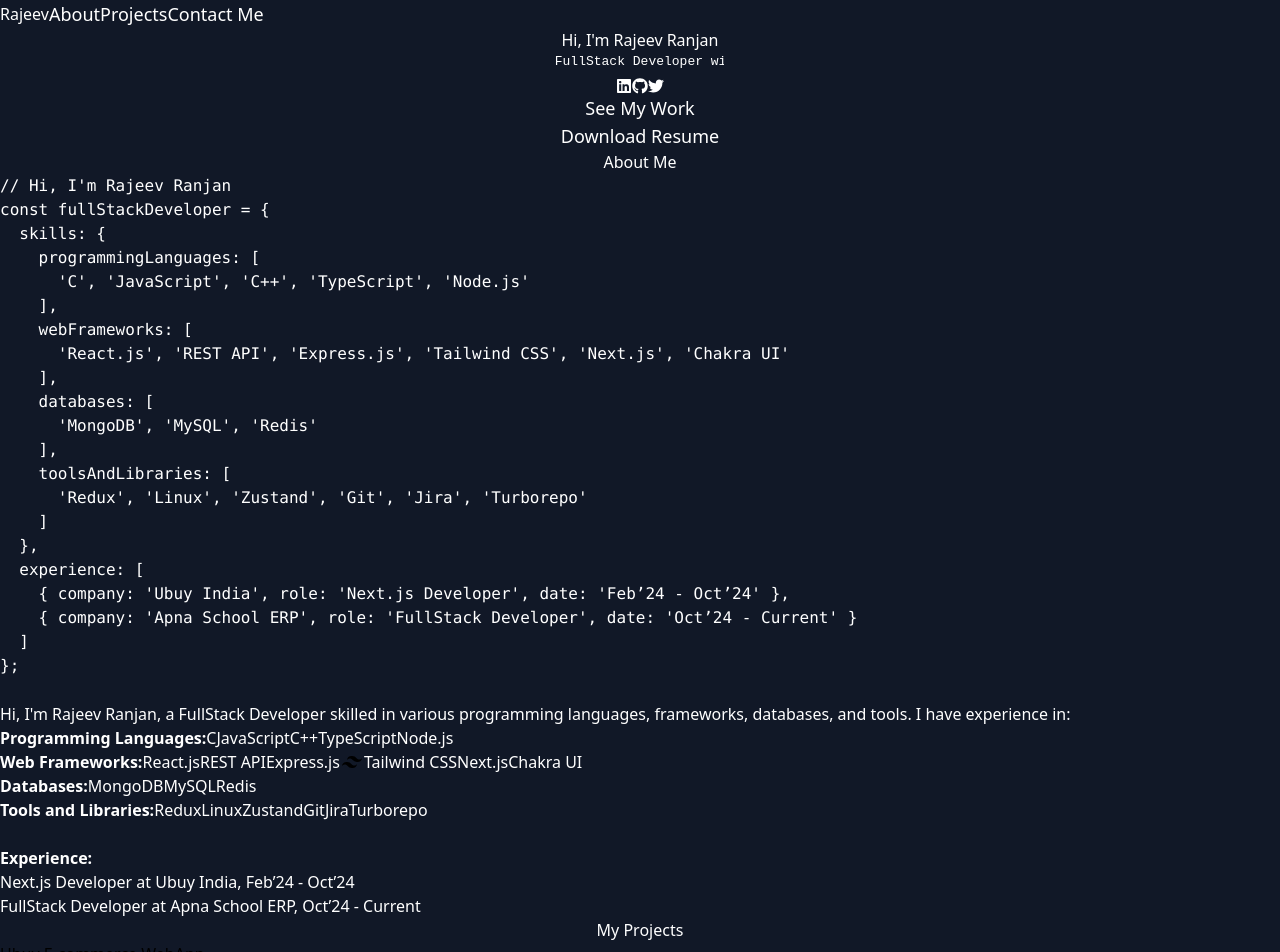
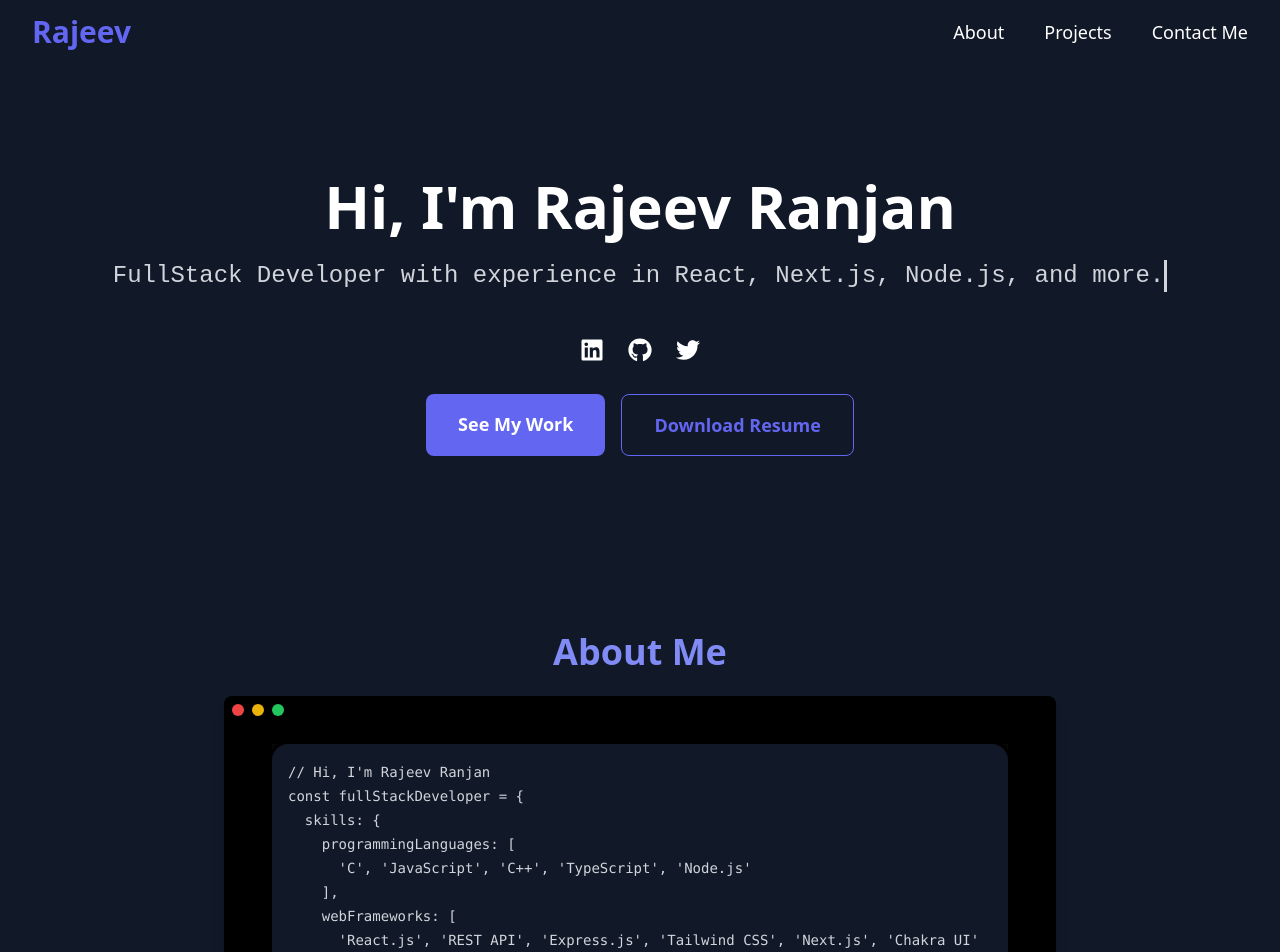
Before and after one commit to rajeevranjan413/portfolio-nextjs, a Next.js app: page / in a window 1280 px wide. Shown: the top 952 px of the page. Built offline with nearby package versions, Linux system fonts and the light colour scheme.

Commit message:
build resolve

```diff
--- a/src/app/layout.tsx
+++ b/src/app/layout.tsx
@@ -13,8 +13,6 @@
 }>) {
   return (
     <html lang="en">
-      <script src="https://cdn.tailwindcss.com"></script>
-
       <body>{children}</body>
     </html>
   );
--- a/src/app/page.tsx
+++ b/src/app/page.tsx
@@ -1,11 +1,5 @@
 "use client";
-import Image from "next/image";
-import { useState, useEffect } from "react";
-import { FaFacebook, FaTwitter, FaLinkedin, FaGithub } from "react-icons/fa";
 import HomePage from "@/component/home";
-
-import Navbar from "../Layouts/Navbar";
-
 export default function Home() {
   return <HomePage></HomePage>;
 }
--- a/src/component/home/AboutSection.tsx
+++ b/src/component/home/AboutSection.tsx
@@ -56,7 +56,7 @@
                         <div className="text-gray-300 space-y-4 mt-6">
                             {/* Introduction */}
                             <p className="text-sm sm:text-base">
-                                Hi, I'm Rajeev Ranjan, a FullStack Developer skilled in various programming languages, frameworks, databases, and tools. I have experience in:
+                                {`Hi, I'm Rajeev Ranjan, a FullStack Developer skilled in various programming languages, frameworks, databases, and tools. I have experience in:`}
                             </p>
 
                             {/* Skills Section */}
@@ -237,8 +237,8 @@
                                 <strong>Experience:</strong>
                             </p>
                             <ul className="list-disc pl-5 text-sm sm:text-base space-y-2">
-                                <li>Next.js Developer at <span className="text-indigo-400">Ubuy India</span>, Feb’24 - Oct’24</li>
-                                <li>FullStack Developer at <span className="text-indigo-400">Apna School ERP</span>, Oct’24 - Current</li>
+                                <li>Next.js Developer at <span className="text-indigo-400">Ubuy India</span>, {`Feb’24 - Oct’24`}</li>
+                                <li>FullStack Developer at <span className="text-indigo-400">Apna School ERP</span>, {`Oct’24 - Current`}</li>
                             </ul>
                         </div>
 
--- a/src/component/home/HeroSection.tsx
+++ b/src/component/home/HeroSection.tsx
@@ -5,7 +5,7 @@
         <section className="bg-gray-900 text-white py-28">
             <div className="max-w-7xl mx-auto px-4 sm:px-6 lg:px-8 text-center">
                 <h1 className="text-5xl font-bold mb-6 md:text-6xl">
-                    Hi, I'm Rajeev Ranjan
+                    {` Hi, I'm Rajeev Ranjan`}
                 </h1>
 
                 {/* Typing animation */}
--- a/src/component/home/index.tsx
+++ b/src/component/home/index.tsx
@@ -1,7 +1,4 @@
 "use client";
-import Image from "next/image";
-import { useState, useEffect } from "react";
-import { FaFacebook, FaTwitter, FaLinkedin, FaGithub } from "react-icons/fa";
 import { ContactSection } from "./ContactSection";
 
 import Navbar from "../../Layouts/Navbar";
--- a/tailwind.config.ts
+++ b/tailwind.config.ts
@@ -2,7 +2,7 @@
 
 const config: Config = {
   content: [
-    "./src/pages/**/*.{js,ts,jsx,tsx,mdx}",
+    "./src/*/**/*.{js,ts,jsx,tsx,mdx}",
     "./src/components/**/*.{js,ts,jsx,tsx,mdx}",
     "./src/app/**/*.{js,ts,jsx,tsx,mdx}",
   ],
```
